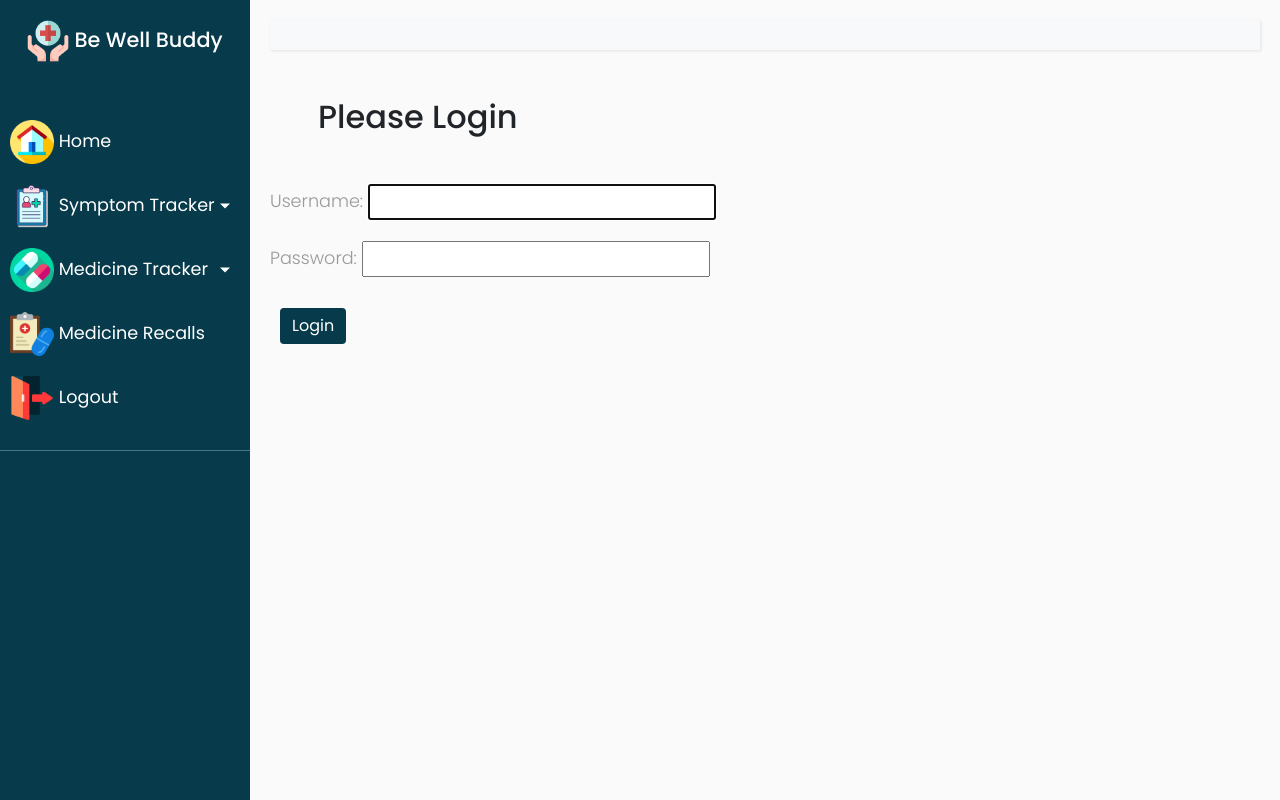
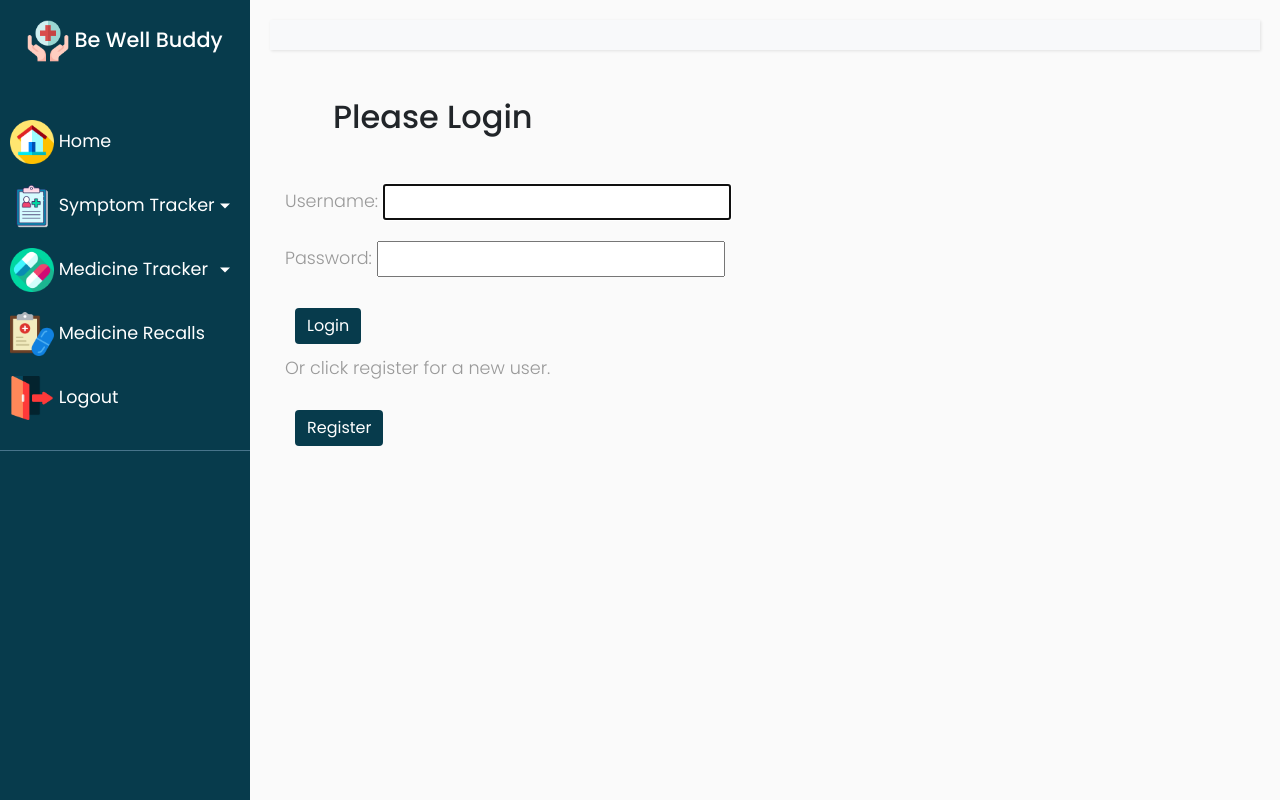
Before and after one commit to sarahholder/bewellbuddy, a Django app: page /accounts/login/ in a window 1280 px wide. Run offline with Django 3.2, Linux system fonts and the light colour scheme; some libraries are stand-ins or nearby versions.

Commit message:
register button added

```diff
--- a/app/templates/medicines/form.html
+++ b/app/templates/medicines/form.html
@@ -46,7 +46,7 @@
         {% endif %}
          <fieldset>
             <label for="comments">Comments:</label>
-            <input class="medfield" id="comments" type="text" name="comments" value={{ medicine.comments }} >
+            <input class="medfield" id="comments" type="text" name="comments" value="{{ medicine.comments }}" >
         </fieldset>
         <fieldset>
             <label for="uploadImg">Image Url:</label>
--- a/app/templates/registration/login.html
+++ b/app/templates/registration/login.html
@@ -1,10 +1,15 @@
 {% extends 'shared/base.html' %} {% block content %}
+<div class="container">
 <h2 class="m-5">Please Login</h2>
 
 <form method="post">
     {% csrf_token %}
     {{ form.as_p }}
     <button class="btn btn-info" type="submit">Login</button>
-
+    <div>
+    </div>
 </form>
+    <p> Or click register for a new user. </p>
+    <a href="{% url 'app:register' %}"><button class="btn btn-info">Register</button></a>
+</div>
 {% endblock %}
--- a/app/templates/registration/register.html
+++ b/app/templates/registration/register.html
@@ -1,6 +1,7 @@
 {% extends 'shared/base.html' %}
 
 {% block content %}
+<div>
     <h1>Register</h1>
 
     <form action="{% url 'app:register' %}" method="post">
@@ -34,5 +35,5 @@
         <input type="submit" value="Register" />
 
     </form>
-
+</div>
 {% endblock %}
```
Also changed, not shown: app/templates/home.html (+1 -6 lines), db.sqlite3.
